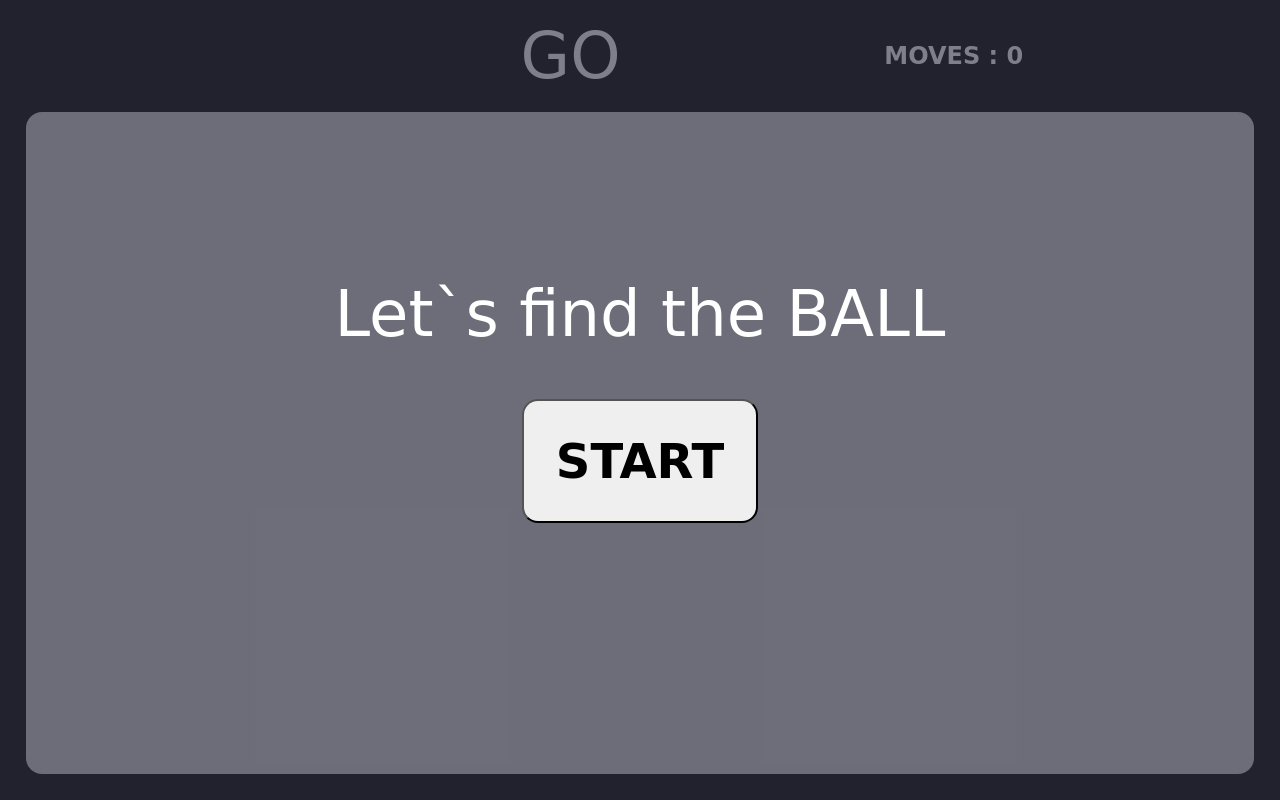
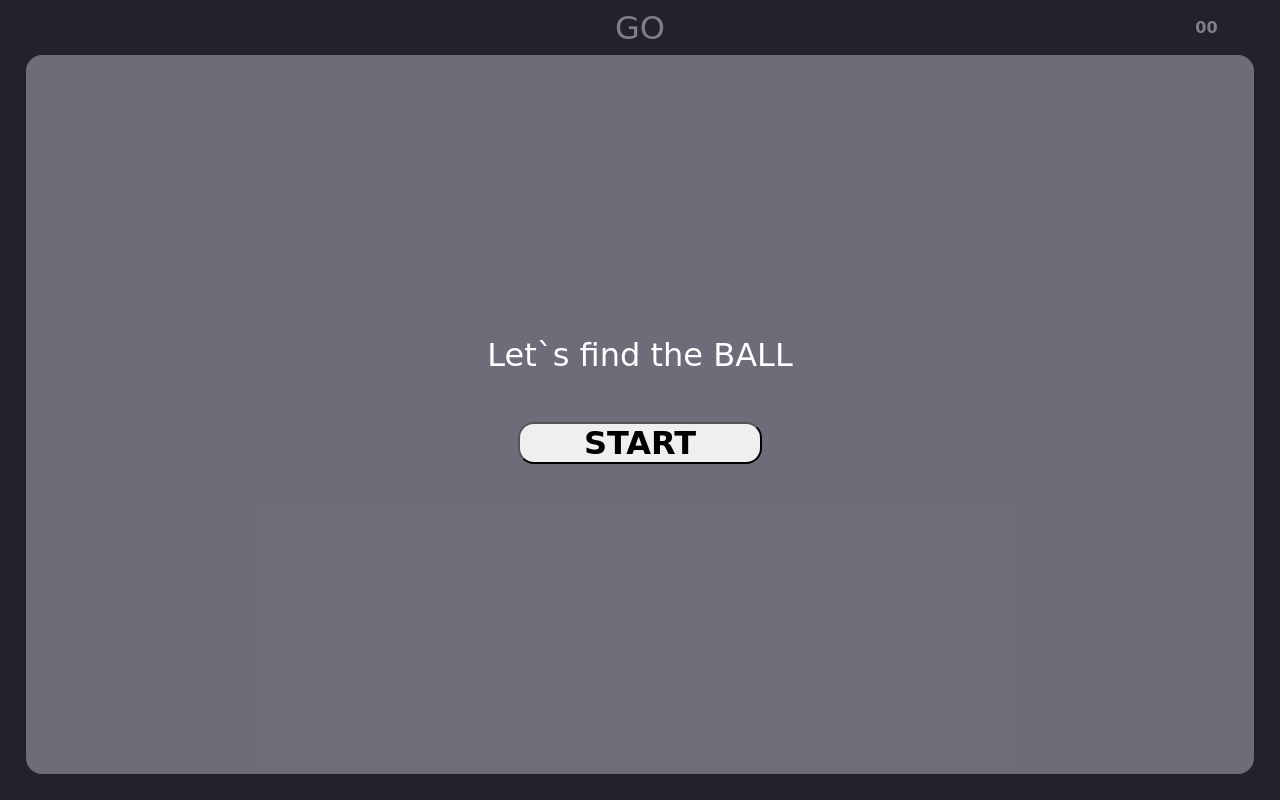
Before and after one commit to ADaniliuc/FIND-THE-BALL, a plain HTML site: page index.html in a window 1280 px wide. Drawn offline with Linux system fonts and the light colour scheme; a web font is replaced by a local one.

Commit message:
adapting web
centered status;
update counter
update first popup

```diff
--- a/index.html
+++ b/index.html
@@ -15,7 +15,7 @@
     <div class="container">
         <div class="information">
             <div class="status">GO</div>
-            <div class="movements">MOVES : <span id="movements">0</span></div>
+            <div class="movements"><span id="movements">00</span></div>
         </div>
         <div class="field">
             <div id="ball"></div>
--- a/script.js
+++ b/script.js
@@ -6,6 +6,7 @@ const movements = document.querySelector('#movements');
 const status = document.querySelector('.status');
 const field = document.querySelector('.field');
 const ball = document.getElementById('ball');
+const maxDimension = Math.max(field.clientWidth, field.clientHeight);
 
 let counter = 0;
 let crosses = [];
@@ -16,7 +17,7 @@ const positionBall = (length, ballRadius) => Math.trunc((Math.random() * (+lengt
 
 const starting = function (e) {
     e.preventDefault();
-    const ballR = Math.ceil(window.innerWidth / 320);
+    const ballR = Math.ceil(maxDimension / 300);
     start.classList.toggle('hidden');
     ball.style.width = `${ballR}rem`;
     positionBallWidth = positionBall(field.clientWidth, ballR);
@@ -26,7 +27,7 @@ const starting = function (e) {
     ball.style.left = `${percentPositionBallWidth}%`;
     ball.style.top = `${percentPositionBallHeight}%`;
     counter = 0;
-    movements.innerHTML = counter;
+    movements.innerHTML = String(counter).padStart(2, '0');
     status.innerHTML = 'GO';
     ball.style.backgroundColor = 'inherit'
     ball.style.zIndex = '1';
@@ -37,7 +38,7 @@ const createCross = function (x, y) {
     const newCross = document.createElement('p')
     newCross.style.left = `${x}px`;
     newCross.style.top = `${y}px`;
-    newCross.style.height = `${parseInt(ball.style.width) / 3}rem`;
+    newCross.style.height = `${parseInt(ball.style.width) / 2}rem`;
     field.prepend(newCross);
     return newCross
 };
@@ -48,7 +49,6 @@ field.addEventListener('click', function (e) {
     let positionCursorHeight = +e.offsetY;
 
     const positonDevHelper = (dev) => {
-        const maxDimension = Math.max(field.clientWidth, field.clientHeight);
         return positionCursorWidth <= (positionBallWidth + (maxDimension / dev)) &&
             positionCursorWidth >= (positionBallWidth - (maxDimension / dev)) &&
             positionCursorHeight <= (positionBallHeight + (maxDimension / dev)) &&
@@ -56,7 +56,7 @@ field.addEventListener('click', function (e) {
     };
     if (e.target.id === '') {
         counter++;
-        movements.innerHTML = counter;
+        movements.innerHTML = String(counter).padStart(2, '0');
 
         if (positonDevHelper(10)) {
             status.innerHTML = `HOT 🥵`;
@@ -75,7 +75,7 @@ field.addEventListener('click', function (e) {
 
     if (e.target.id === 'ball') {
         counter++;
-        movements.innerHTML = counter;
+        movements.innerHTML = String(counter).padStart(2, '0');
         start.classList.toggle('hidden');
         start.firstElementChild.innerHTML = `Congratulation ${counter} move${counter === 1 ? '' : 's'}`;
         status.innerHTML = `🥳`;
--- a/style.css
+++ b/style.css
@@ -19,16 +19,18 @@ body {
     display: flex;
     flex-direction: column;
     padding: 0% 2% 2%;
+    ;
 }
 
 .information {
     display: grid;
     align-items: center;
-    grid-template-columns: repeat(3, auto);
+    grid-template-columns: repeat(3, 1fr);
     grid-template-rows: auto;
     grid-column-gap: 0px;
     grid-row-gap: 0px;
     padding: 0% 3%;
+    height: 55px;
 }
 
 .information div:first-child {
@@ -40,11 +42,14 @@ body {
 }
 
 .status {
+    display: flex;
+    justify-content: center;
+    align-items: center;
     text-align: center;
-    font-size: 4rem;
     color: white;
-    line-height: 7rem;
     white-space: nowrap;
+    height: 100%;
+    font-size: 2rem;
 }
 
 .cold {
@@ -53,11 +58,11 @@ body {
 
 .movements {
     font-weight: bolder;
-    padding-left: 25%;
-    font-size: 1.5em;
-    line-height: 7rem;
     color: white;
     white-space: nowrap;
+    display: flex;
+    justify-content: flex-end;
+    align-items: center;
 }
 
 .field {
@@ -93,7 +98,7 @@ body {
 }
 
 .startStatus {
-    height: 100%;
+    height: 100dvh;
     width: 100%;
     display: flex;
     row-gap: 3rem;
@@ -109,17 +114,19 @@ body {
 }
 
 .startStatus p {
-    font-size: 4rem;
+    font-size: 2rem;
     color: white;
     text-align: center;
+    padding: 0% 15%;
 }
 
 #start {
     font-weight: bold;
-    font-size: 3rem;
+    font-size: 2rem;
     padding: 2rem;
     border-radius: 1rem;
     cursor: pointer;
+    padding: 0% 5%;
 }
 
 .hidden {
```
